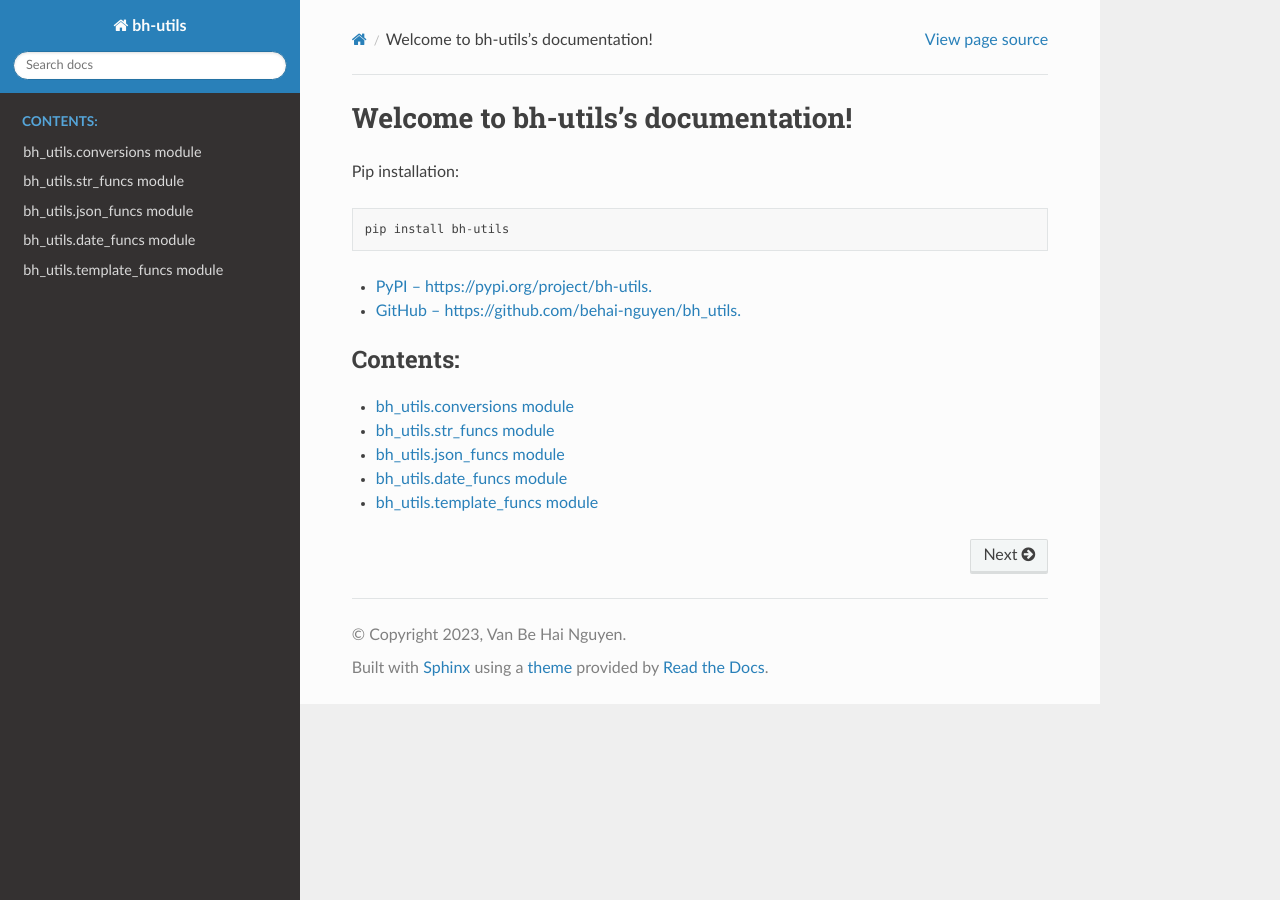
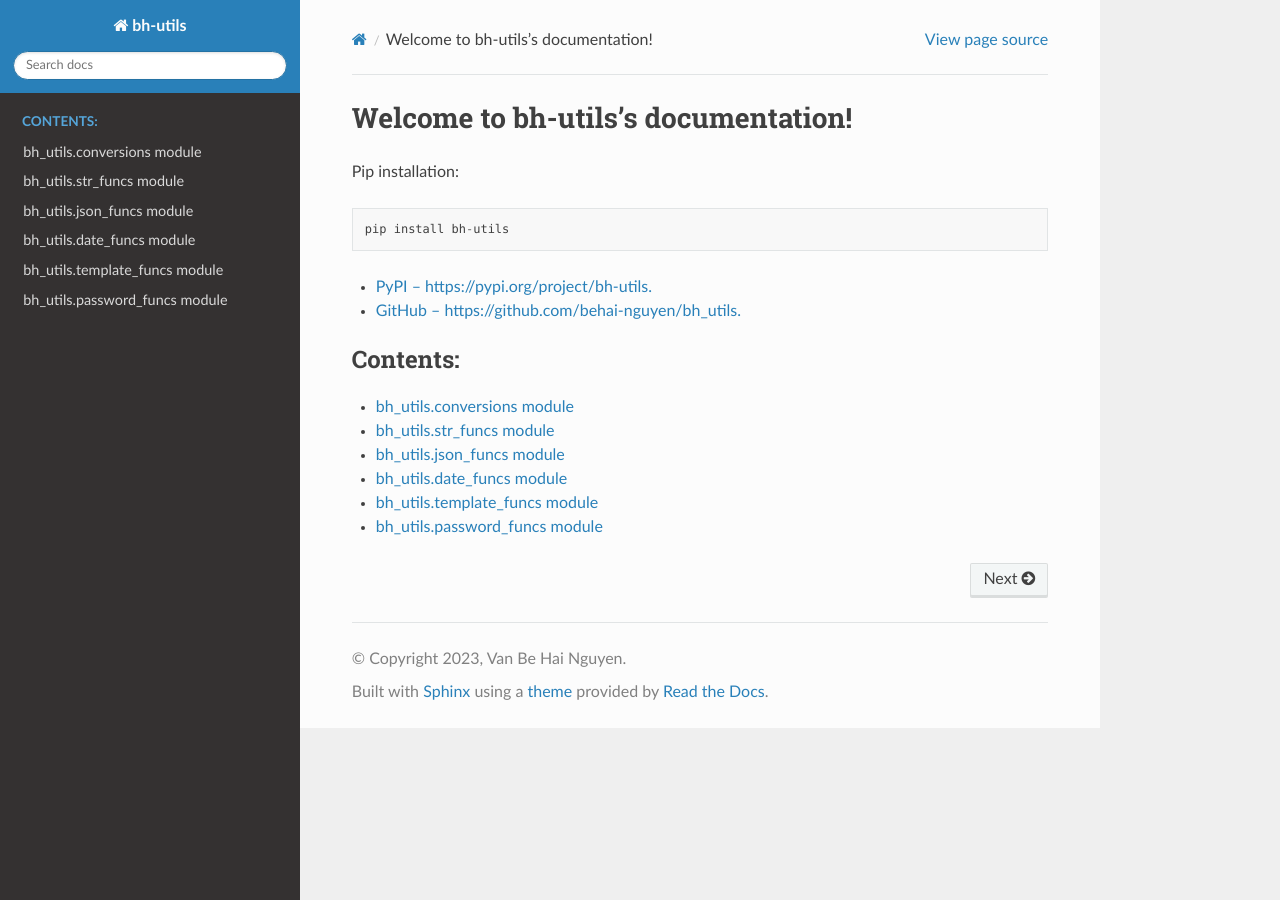
Before and after one commit to behai-nguyen/bh_utils, a Sphinx documentation site: the page built from docs/index.rst, in a window 1280 px wide. Built offline with Sphinx 7.4.7 and the Read the Docs theme 2.0.0, drawn with Linux system fonts in a browser that asks for light colours.

Commit message:
Includes F:\bh_utils\docs\password_funcs.rst

```diff
--- a/docs/index.rst
+++ b/docs/index.rst
@@ -22,3 +22,4 @@ Pip installation::
    json_funcs.rst
    date_funcs.rst
    template_funcs.rst
+   password_funcs.rst
```
